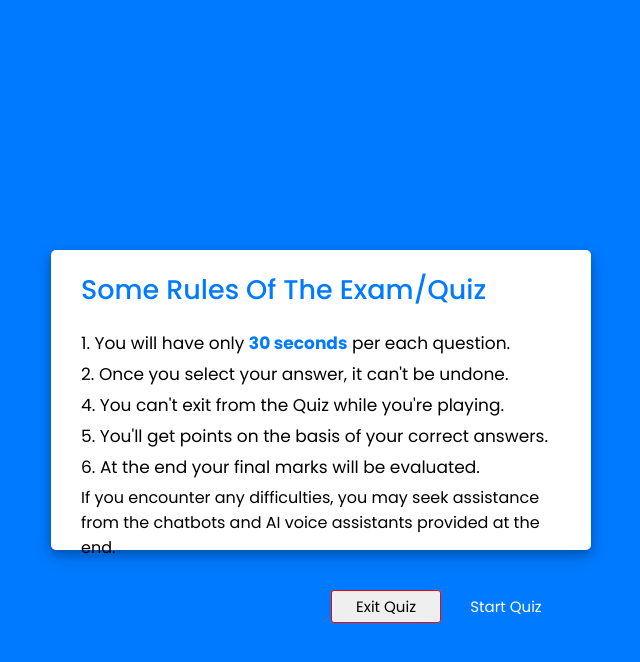
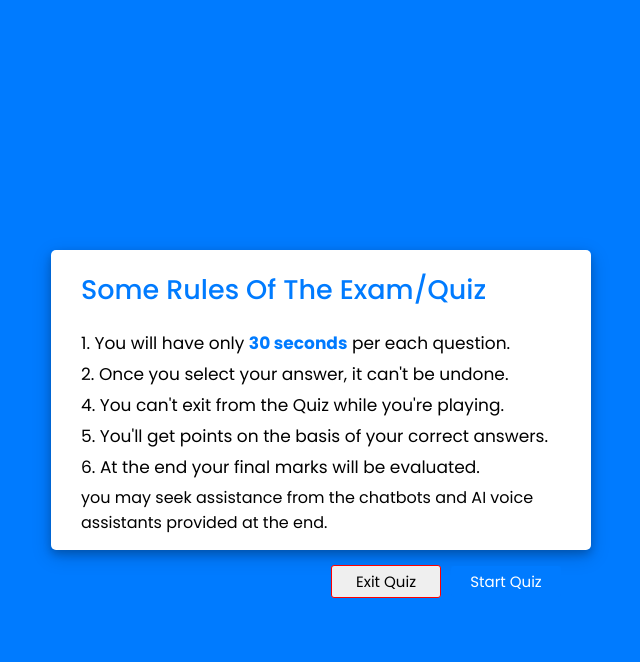
Before and after one commit to mray1111/E-exam-platform, a plain HTML site: page index.html in a window 1280 px wide. Both pictures are taken after a click on the button "Start Quiz/Exam". Shown: the whole page, without its empty margins (319-959 px from the left). Drawn offline with Linux system fonts and the light colour scheme.

Commit message:
final commit before web d

```diff
--- a/index.html
+++ b/index.html
@@ -42,7 +42,7 @@
             <div class="info">4. You can't exit from the Quiz while you're playing.</div>
             <div class="info">5. You'll get points on the basis of your correct answers.</div>
             <div class="info">6. At the end your final marks will be evaluated.</div>
-            <p>If you encounter any difficulties, you may seek assistance from the chatbots and AI voice assistants provided at the end.</p>
+            <p>you may seek assistance from the chatbots and AI voice assistants provided at the end.</p>
         </div>
 
         <div class="buttons">
--- a/style.css
+++ b/style.css
@@ -536,7 +536,7 @@ body{
 /* -----------------------
    TABLET VIEW (TOP BAR)
 ----------------------- */
-@media screen and (max-width: 900px) {
+@media screen and (max-width: 10000px) {
     .side-menu {
         top: 0;
         left: 0;
```
